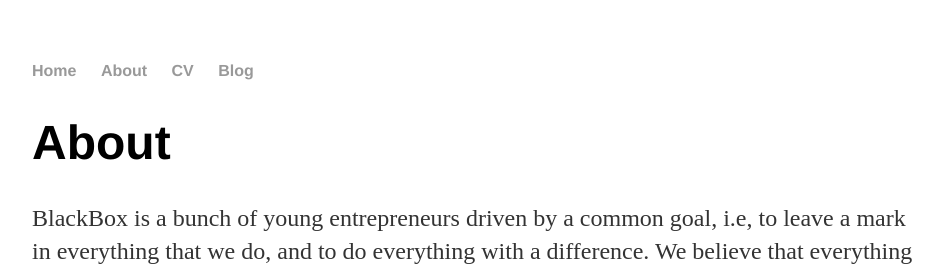
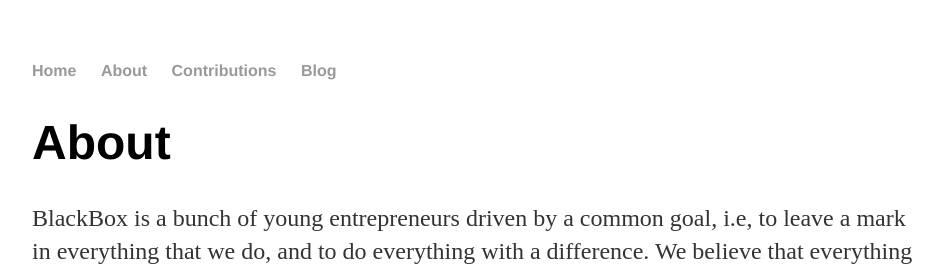
Before and after one commit to talk2sjb/djbabai.github.io, a Jekyll site: the page built from about/index.html, in a window 1280 px wide. Shown: the top 266 px of the page, without its empty margins (160-1103 px from the left). Built offline with Jekyll 4.4.1, drawn with Linux system fonts in a browser that asks for light colours.

Commit message:
Update default.html

```diff
--- a/_layouts/default.html
+++ b/_layouts/default.html
@@ -13,7 +13,7 @@
 <ul>
 <li><a href="/">Home</a></li>
 <li><a href="/about">About</a></li>
-<li><a href="/cv">CV</a></li>
+<li><a href="/contributions">Contributions</a></li>
 <li><a href="/blog">Blog</a></li>
 </ul>
     </nav>
```
